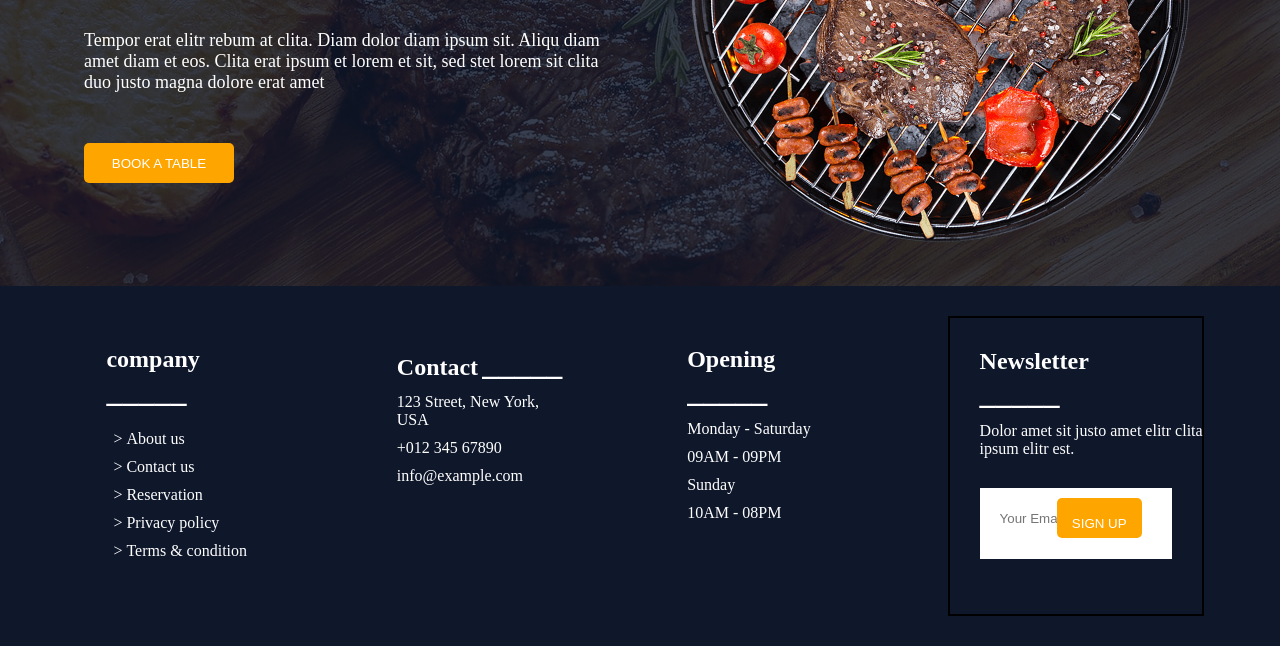
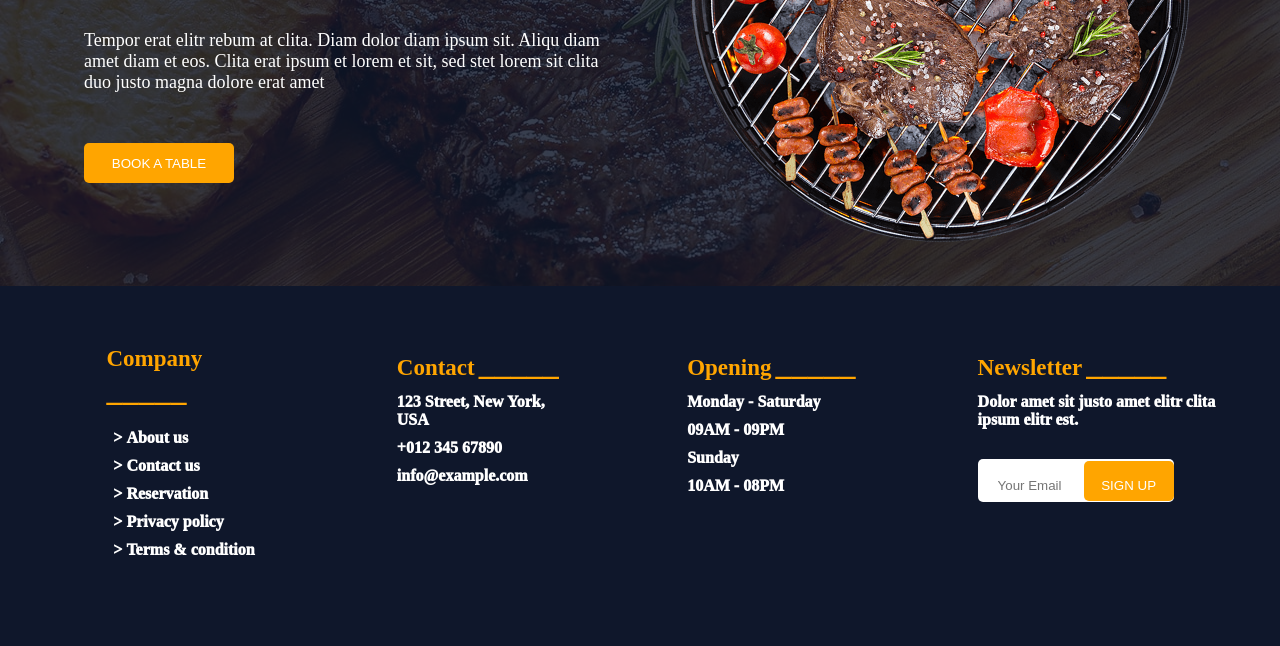
Before and after one commit to ranjithkumarpathivada/Project_2, a plain HTML site: page index.html in a window 1280 px wide. Shown: the part 426-1072 px from the top of the page. Drawn offline with Linux system fonts and the light colour scheme.

Commit message:
second commit

```diff
--- a/style.css
+++ b/style.css
@@ -104,6 +104,9 @@ main .content {
       animation: rot 7s linear infinite;
       z-index: -1;
     }
+    .rot-logo img:hover {
+      animation: rot 0.1s linear infinite;
+    }
   }
 }
 @keyframes rot {
@@ -120,6 +123,7 @@ footer {
   color: white;
   width: 100vw;
   display: flex;
+  font-weight: 1000;
   justify-content: center;
   background-color: #0f172b;
 }
@@ -132,6 +136,12 @@ footer div {
 .footer-div h2,
 h1 {
   display: inline-block;
+  color: orange;
+  text-transform: capitalize;
+}
+
+.footer-div h2 {
+  font-size: 23px;
 }
 .footer-div *:not(h2):not(h1) {
   padding-top: 10px;
@@ -146,17 +156,18 @@ h1 {
 
 .footer-div:nth-child(4) {
   width: 20%;
-  /* background-color: black; */
-  border: 2px solid black;
 }
 .footer-div:nth-child(4) #fs {
   background-color: white;
   width: 100%;
-  height: 30%;
+  height: 18%;
   padding-left: 0px;
   margin-left: 0px;
   display: flex;
-  justify-content: space-around;
+  align-items: center; /* Aligns items vertically */
+  gap: 10px; /* Adds space between input and button */
+  padding: 0; /* Removes padding */
+  margin: 0;
   .newip {
     width: 75%;
     border: none;
@@ -167,6 +178,13 @@ h1 {
   }
 }
 
-/* .footer-div:nth-child(4) #fs * {
-  height: 100%;
-} */
+.footer-div:nth-child(4) #fs {
+  margin-top: 30px;
+  border-radius: 5px;
+  text-align: center;
+}
+
+.bfd {
+  width: 100%;
+  height: 10px;
+}
```
Also changed, not shown: index.html (+2 -0 lines).
